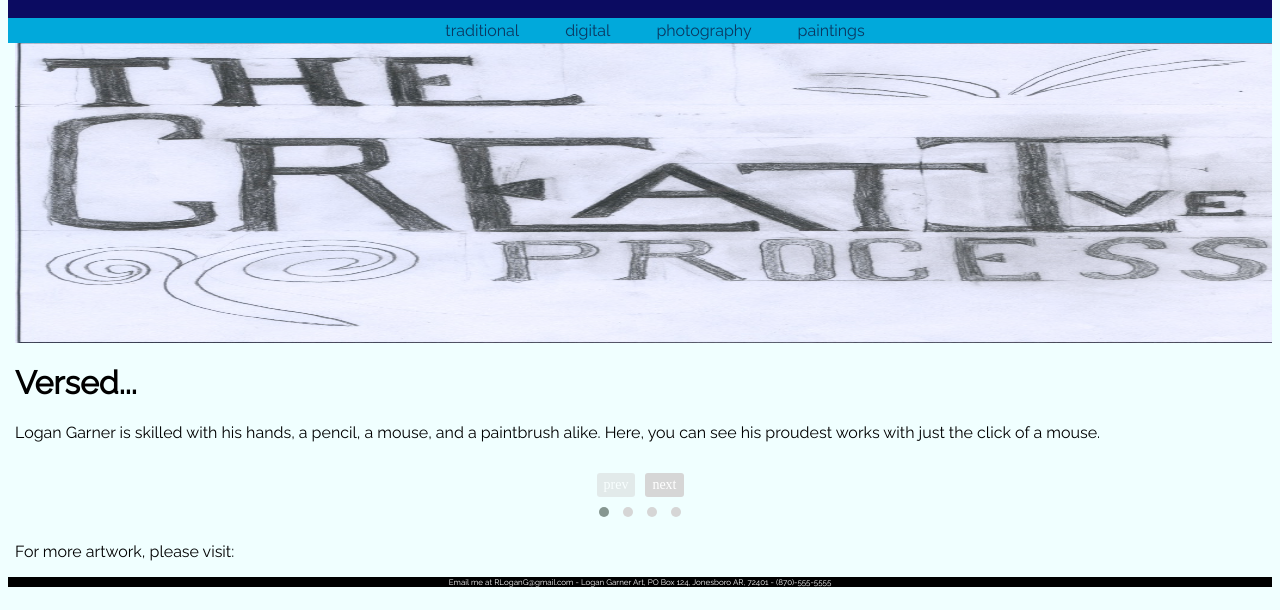
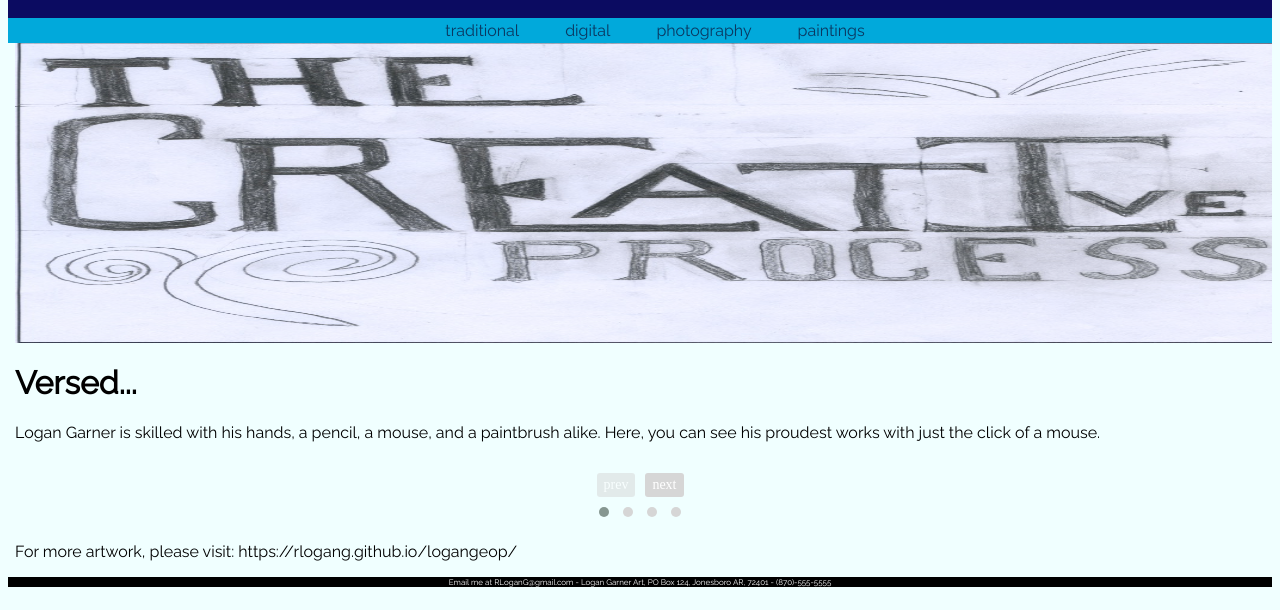
Before and after one commit to RLoganG/LoganPortfolio, a website: page garner_portfolio.html in a window 1280 px wide. Shown: the part 190-800 px from the top of the page. Drawn offline with Linux system fonts and the light colour scheme.

Commit message:
Update garner_portfolio.html

```diff
--- a/garner_portfolio.html
+++ b/garner_portfolio.html
@@ -27,7 +27,7 @@
     <div class="item"><img src="images/TENSION.png"><h1>Savvy...</h1><p>Logan Garner is equally skilled with Photoshop, Illustrator, and InDesign, as well as Macintosh computers as a whole since 2011.</p></div>
     <div class="item"><img src="images/Nightbreak.jpg"><h1>Educated...</h1><p>With an alumni as a Graphic Design major at Arkansas State University since 20XX, Logan Garner has the skills to adapt to any job or medium needed.</p></div>
 </div>
-<p>For more artwork, please visit: <!-- GeoPainting site will go here.!--></p>
+<p>For more artwork, please visit: https://rlogang.github.io/logangeop/</p>
 <footer>
     Email me at RLoganG@gmail.com - Logan Garner Art, PO Box 124, Jonesboro AR, 72401 - (870)-555-5555
     <script src="docs/assets/vendors/jquery.min.js"></script>
```
